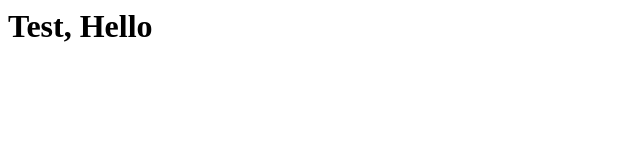
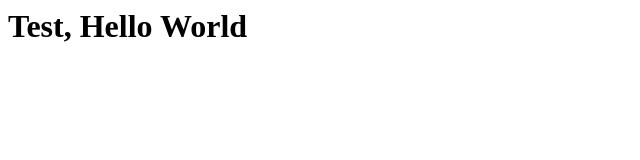
Before and after one commit to 54yyyu/54yyyu.github.io, a plain HTML site: page index.html in a window 1280 px wide. Shown: the whole page, without its empty margins (0-640 px from the left). Drawn offline with Linux system fonts and the light colour scheme.

Commit message:
Update index.html

```diff
--- a/index.html
+++ b/index.html
@@ -1 +1 @@
-<h1>Test, Hello</h1>
+<h1>Test, Hello World</h1>
```
